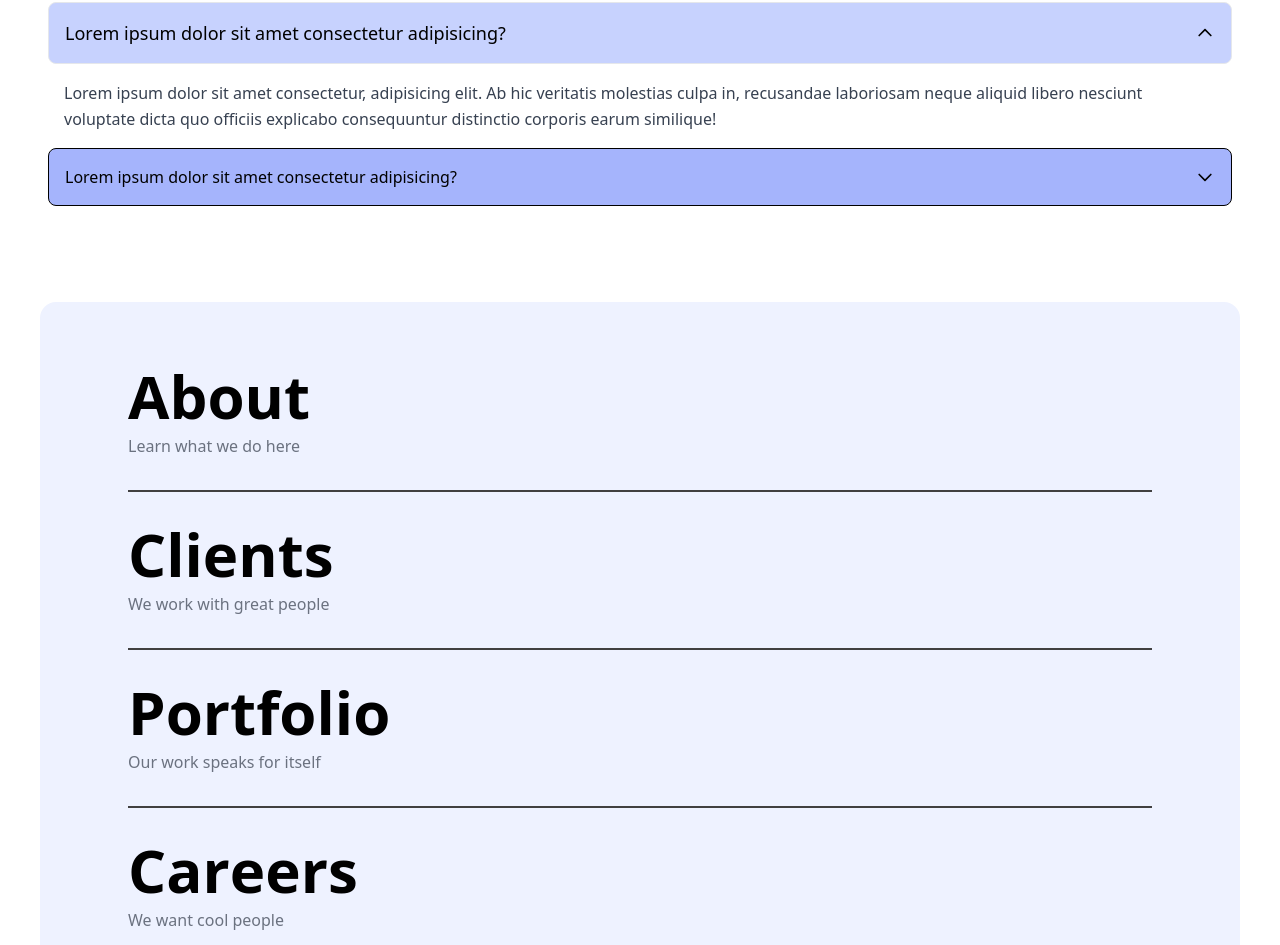
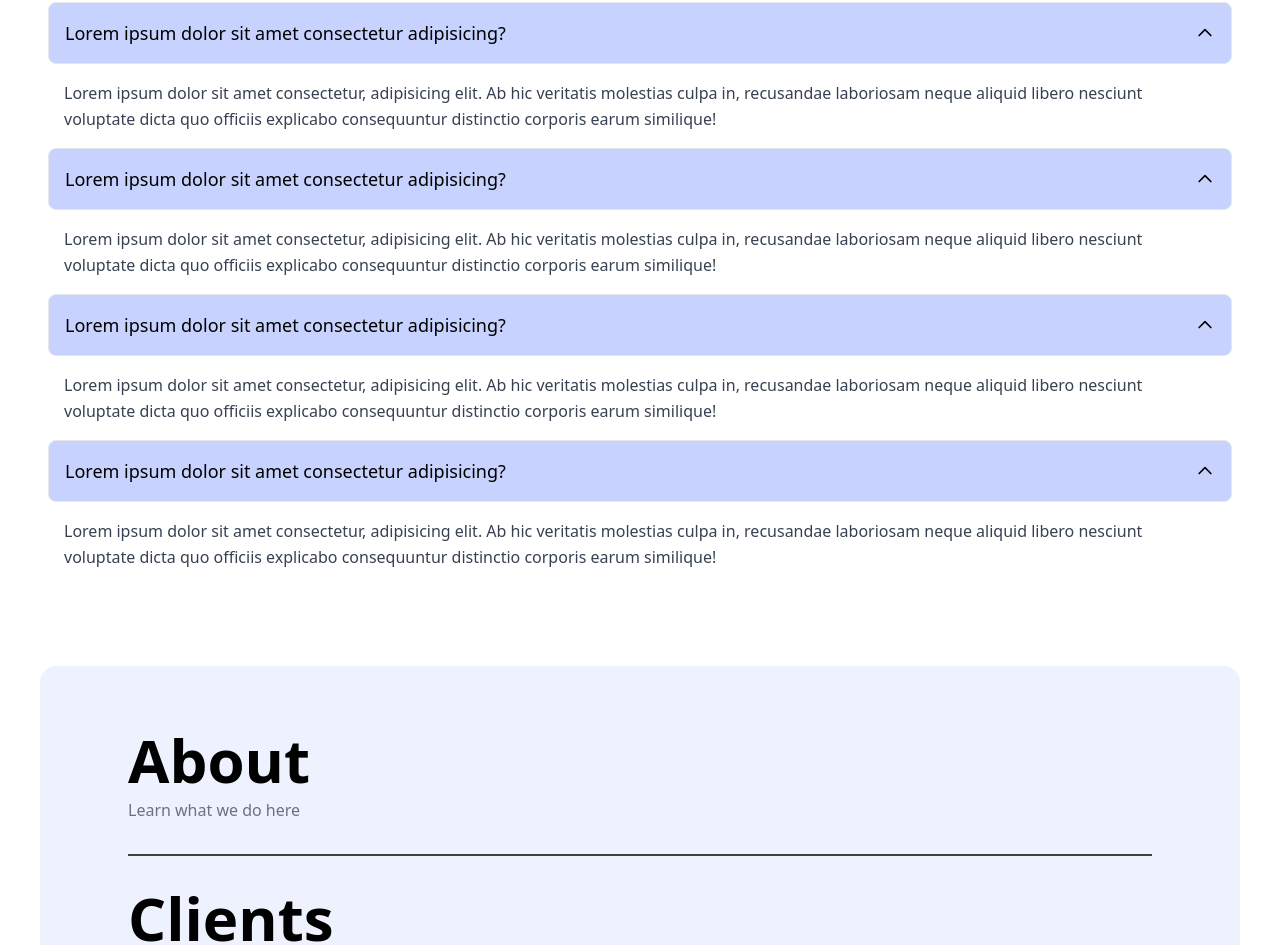
Before and after one commit to GUNGODD/mahakaal-yogpeeth-fed, a React (Vite) app: page / in a window 1280 px wide. Shown: the part 6419-7364 px from the top of the page. Built offline with nearby package versions, Linux system fonts and the light colour scheme; grey boxes are pictures that could not be loaded.

Commit message:
faq gap maintained

```diff
--- a/src/Pages/Parts/FAQ.jsx
+++ b/src/Pages/Parts/FAQ.jsx
@@ -10,6 +10,8 @@ export default function FAQ() {
 
       </div>
       <div className=" gap-4 m-8  p-4 space-y-4 mb-10">
+
+
         <details
           className="group [&_summary::-webkit-details-marker]:hidden"
           open
@@ -43,8 +45,18 @@ export default function FAQ() {
           </p>
         </details>
 
-        <details className="group [&_summary::-webkit-details-marker]:hidden">
-          <summary className="flex cursor-pointer items-center justify-between gap-1.5 rounded-lg  p-4  bg-indigo-300    text-black border border-black " >
+
+
+
+
+
+
+
+        <details
+          className="group [&_summary::-webkit-details-marker]:hidden"
+          open
+        >
+          <summary className="flex cursor-pointer text-lg font-medium bg-indigo-200 items-center justify-between gap-1.5 rounded-lg  p-4 text-black border ">
             <h2 className="font-medium">
               Lorem ipsum dolor sit amet consectetur adipisicing?
             </h2>
@@ -72,6 +84,96 @@ export default function FAQ() {
             distinctio corporis earum similique!
           </p>
         </details>
+
+
+
+
+
+
+
+
+
+        <details
+          className="group [&_summary::-webkit-details-marker]:hidden"
+          open
+        >
+          <summary className="flex cursor-pointer text-lg font-medium bg-indigo-200 items-center justify-between gap-1.5 rounded-lg  p-4 text-black border ">
+            <h2 className="font-medium">
+              Lorem ipsum dolor sit amet consectetur adipisicing?
+            </h2>
+
+            <svg
+              className="size-5 shrink-0 transition duration-300 group-open:-rotate-180"
+              xmlns="http://www.w3.org/2000/svg"
+              fill="none"
+              viewBox="0 0 24 24"
+              stroke="currentColor"
+            >
+              <path
+                strokeLinecap="round"
+                strokeLinejoin="round"
+                strokeWidth="2"
+                d="M19 9l-7 7-7-7"
+              />
+            </svg>
+          </summary>
+
+          <p className="mt-4 px-4 leading-relaxed text-gray-700">
+            Lorem ipsum dolor sit amet consectetur, adipisicing elit. Ab hic
+            veritatis molestias culpa in, recusandae laboriosam neque aliquid
+            libero nesciunt voluptate dicta quo officiis explicabo consequuntur
+            distinctio corporis earum similique!
+          </p>
+        </details>
+
+
+
+
+
+
+
+
+
+
+
+
+
+
+
+
+        <details
+          className="group [&_summary::-webkit-details-marker]:hidden"
+          open
+        >
+          <summary className="flex cursor-pointer text-lg font-medium bg-indigo-200 items-center justify-between gap-1.5 rounded-lg  p-4 text-black border ">
+            <h2 className="font-medium">
+              Lorem ipsum dolor sit amet consectetur adipisicing?
+            </h2>
+
+            <svg
+              className="size-5 shrink-0 transition duration-300 group-open:-rotate-180"
+              xmlns="http://www.w3.org/2000/svg"
+              fill="none"
+              viewBox="0 0 24 24"
+              stroke="currentColor"
+            >
+              <path
+                strokeLinecap="round"
+                strokeLinejoin="round"
+                strokeWidth="2"
+                d="M19 9l-7 7-7-7"
+              />
+            </svg>
+          </summary>
+
+          <p className="mt-4 px-4 leading-relaxed text-gray-700">
+            Lorem ipsum dolor sit amet consectetur, adipisicing elit. Ab hic
+            veritatis molestias culpa in, recusandae laboriosam neque aliquid
+            libero nesciunt voluptate dicta quo officiis explicabo consequuntur
+            distinctio corporis earum similique!
+          </p>
+        </details>
+
       </div >
     </>
   );
--- a/src/index.css
+++ b/src/index.css
@@ -107,7 +107,8 @@
     padding:1%;
 }
 #textArea button:hover{
-   background-color: green;
+ margin: 12px;
+  background-color: green;
    transition: 0.5s all ease;
 }
 #content{
```
